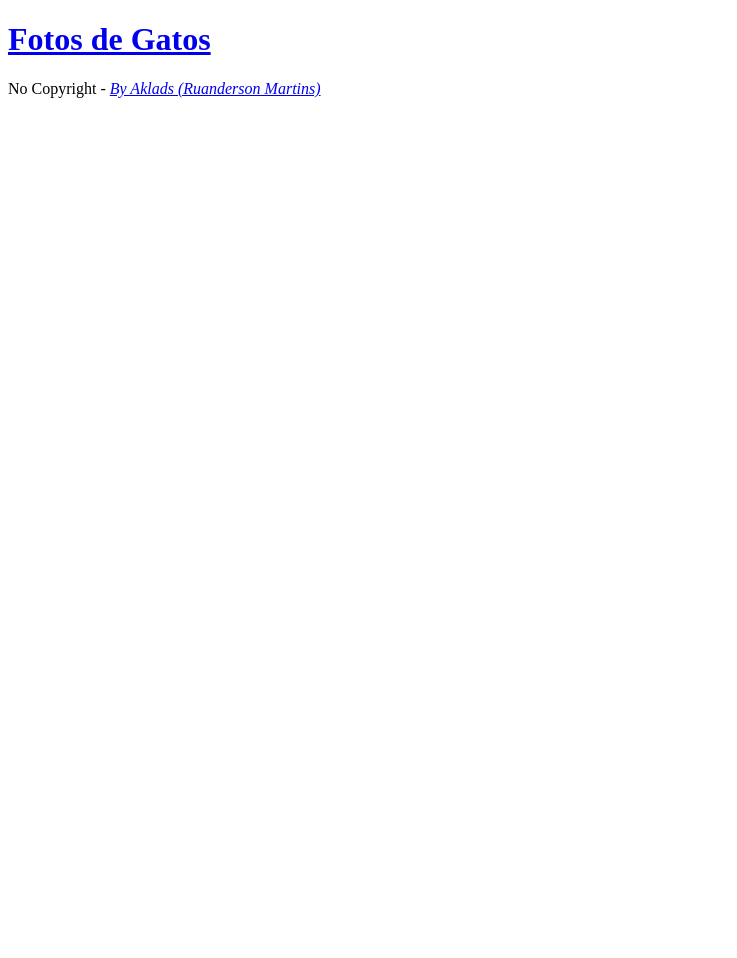
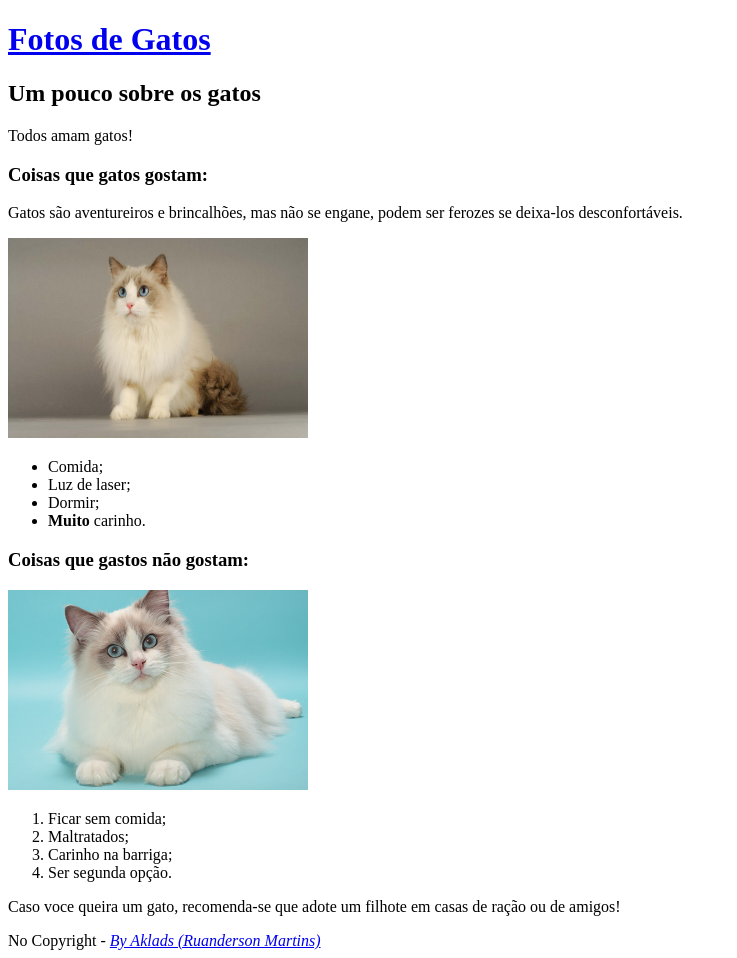
Before and after one commit to Aklads/appdegato, a plain HTML site: page index.html in a window 1280 px wide. Shown: the whole page, without its empty margins (0-737 px from the left). Before the commit the page ends 800 px from the top, so only its background shows below. Drawn offline with Linux system fonts and the light colour scheme.

Commit message:
Adicionado textos
Adicionado titulos, textos, fotos e listas sobre a página.

```diff
--- a/index.html
+++ b/index.html
@@ -8,7 +8,26 @@
         <main>
             <h1><a href="./pages/gallery.html">Fotos de Gatos</a></h1>
             <section>
-
+                <h2>Um pouco sobre os gatos</h2>
+                <p>Todos amam gatos!</p>
+                <h3>Coisas que gatos gostam:</h3>
+                <p>Gatos são aventureiros e brincalhões, mas não se engane, podem ser ferozes se deixa-los desconfortáveis.</p>
+                <img src="./assets/img/gato1.jpg" height="200" width="300" alt="Gato branco com pelos dourados de olhos azuis sentado.">
+                  <ul>
+                      <li>Comida;</li>
+                      <li>Luz de laser;</li>
+                      <li>Dormir;</li>
+                      <li><strong>Muito</strong> carinho.</li>
+                  </ul>
+                <h3>Coisas que gastos <strong>não</strong> gostam:</h3>
+                <img src="./assets/img/gato2.jpg" height="200" width="300" alt="Gato branco com pequenos pelos cinzas de olhos azuis.">
+                  <ol>
+                    <li>Ficar sem comida;</li>
+                    <li>Maltratados;</li>
+                    <li>Carinho na barriga;</li>
+                    <li>Ser segunda opção.</li>
+                  </ol>
+                <p>Caso voce queira um gato, recomenda-se que adote um filhote em casas de ração ou de amigos!</p>
             </section>
         </main>
         <footer>
```
